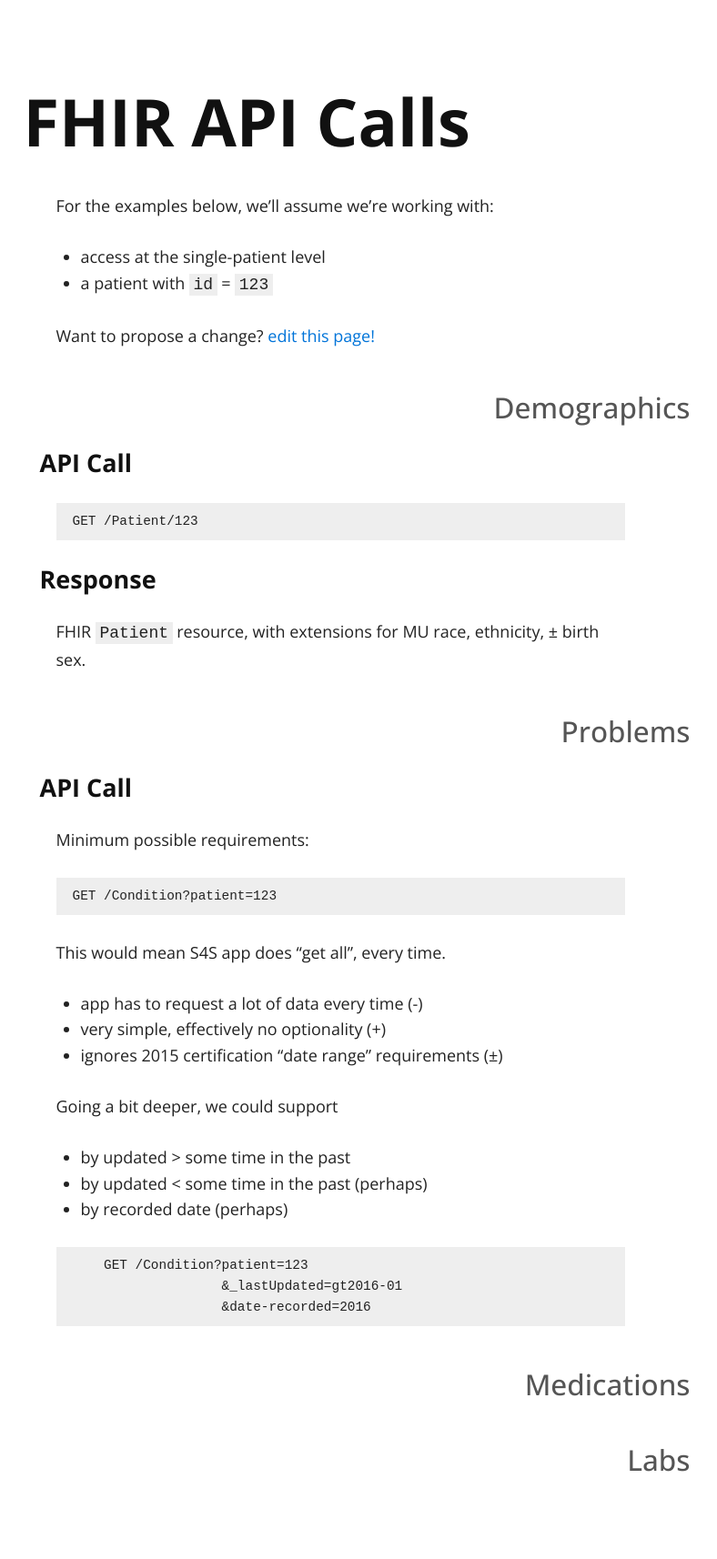
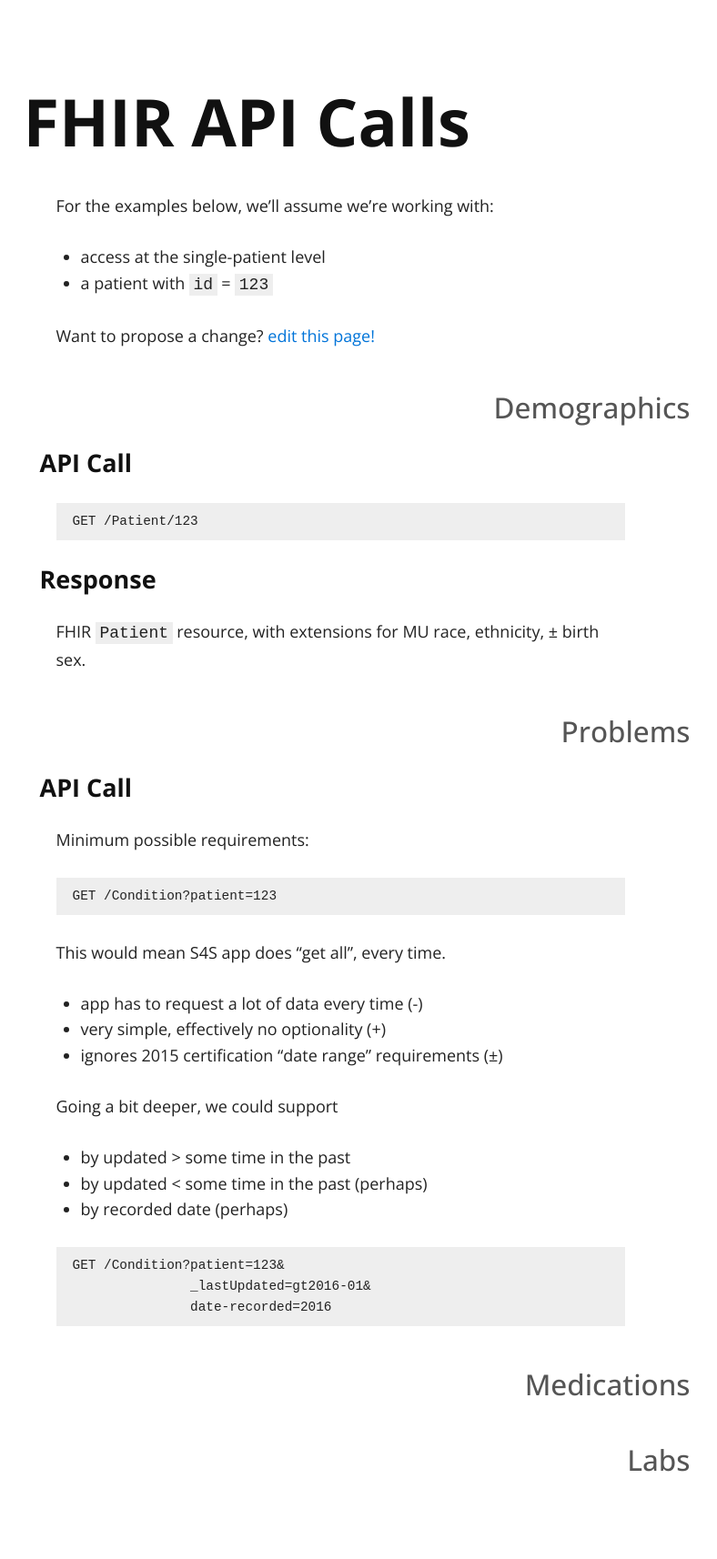
Before and after one commit to sync-for-science/sync-for-science.github.io, a Jekyll site: the page built from api-calls/index.md, in a window 1280 px wide. Shown: the whole page at 91% size, without its empty margins (266-1054 px from the left). Built offline with Jekyll 4.4.1, drawn with Linux system fonts in a browser that asks for light colours; nearby versions of some CDN libraries.

````diff
--- a/api-calls/index.md
+++ b/api-calls/index.md
@@ -16,7 +16,9 @@ Want to propose a change?
 
 ##### API Call
 
-    GET /Patient/123
+```
+GET /Patient/123
+```
 
 ##### Response
 FHIR `Patient` resource, with extensions for MU race, ethnicity, ± birth sex.
@@ -42,9 +44,9 @@ Going a  bit deeper, we could support
  * by recorded date (perhaps)
 
 ```
-    GET /Condition?patient=123
-                   &_lastUpdated=gt2016-01
-                   &date-recorded=2016
+GET /Condition?patient=123&
+               _lastUpdated=gt2016-01&
+               date-recorded=2016
 ```
 
 ## Medications
````
